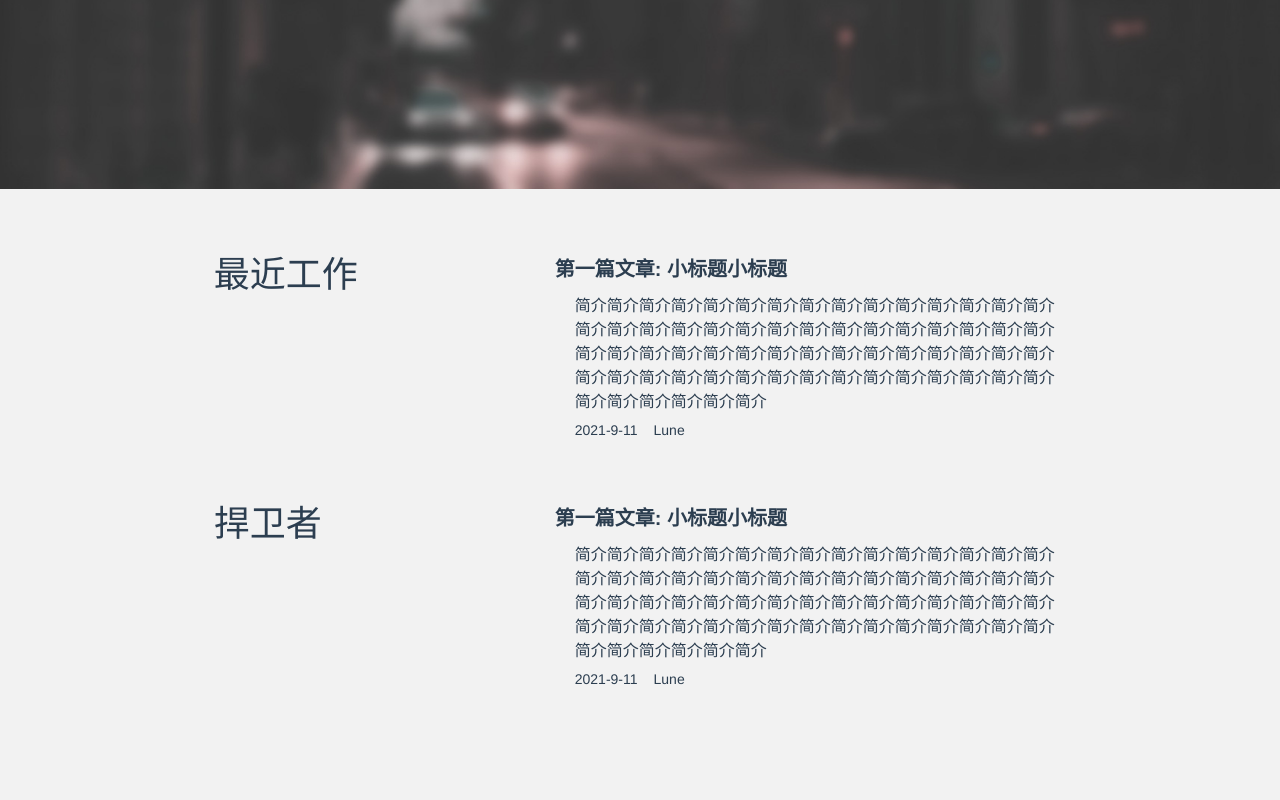
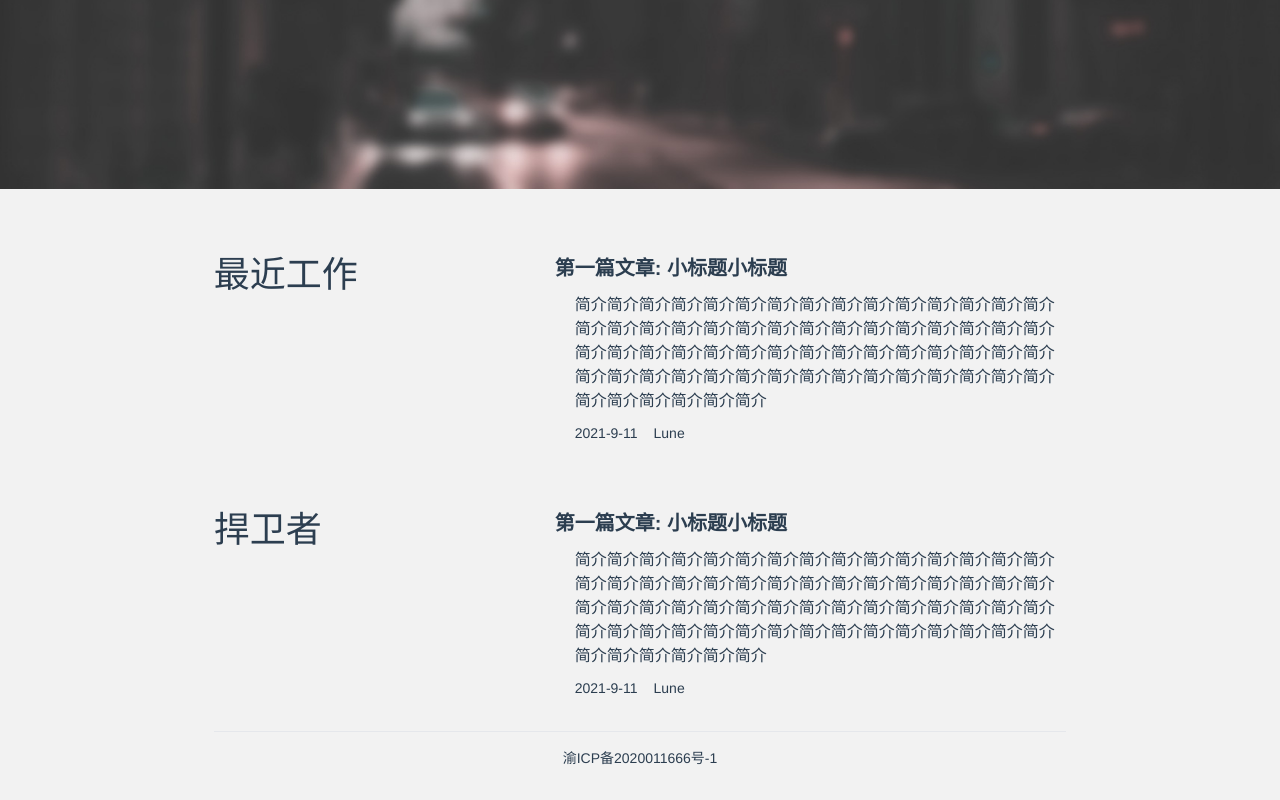
Before and after one commit to Shimada666/corgitech-index-fe, a Vue app: page / in a window 1280 px wide. Shown: the part 611-1411 px from the top of the page. Before the commit the page ends 1298 px from the top, so only its background shows below. Built offline with nearby package versions, Linux system fonts and the light colour scheme.

Commit message:
feat: 加入备案号，加入 windicss

```diff
--- a/package.json
+++ b/package.json
@@ -44,10 +44,13 @@
     "stylelint": "^13.13.1",
     "stylelint-config-standard": "^21.0.0",
     "stylelint-order": "^4.1.0",
+    "tailwindcss": "npm:@tailwindcss/postcss7-compat",
     "typescript": "^4.4.2",
-    "vite": "^2.5.6",
+    "vite": "^2.6.14",
+    "vite-plugin-windicss": "^1.5.1",
     "vue-eslint-parser": "^7.11.0",
     "vue-tsc": "^0.3.0",
+    "windicss": "^3.2.0",
     "yorkie": "^2.0.0"
   },
   "gitHooks": {
--- a/src/main.ts
+++ b/src/main.ts
@@ -2,6 +2,8 @@ import { createApp } from 'vue'
 import App from '@/App.vue'
 import router from './router'
 
+import 'virtual:windi.css'
+
 const app = createApp(App)
 app.use(router)
   .mount('#app')
--- a/src/views/Index.vue
+++ b/src/views/Index.vue
@@ -9,7 +9,7 @@ import Logo from '@/components/Logo.vue'
     <div class="main">
       <div class="container">
         <logo
-          class="logo"
+          class="logo m-auto"
           :width="40"
           type="white" />
         <div class="title">CorgiTech</div>
@@ -19,7 +19,7 @@ import Logo from '@/components/Logo.vue'
           <div class="intro-text">这是第三行</div>
         </div>
         <div class="link">
-          博客&nbsp;c>&nbsp;&nbsp;二狗&nbsp;&nbsp;>&nbsp;&nbsp;了解我们
+          博客&nbsp;>&nbsp;&nbsp;二狗&nbsp;&nbsp;>&nbsp;&nbsp;了解我们
         </div>
       </div>
     </div>
@@ -56,6 +56,15 @@ import Logo from '@/components/Logo.vue'
       </div>
     </div>
   </div>
+  <div class="main">
+    <hr class="mt-8">
+  </div>
+  <div class="main">
+    <div class="mt-4 text-sm text-center">
+      <a href="https://beian.miit.gov.cn/" target="_blank">渝ICP备2020011666号-1</a>
+    </div>
+  </div>
+  <div class="mb-8" />
 </template>
 
 <style lang="scss" scoped>
--- /dev/null
+++ b/tailwind.config.js
@@ -0,0 +1,11 @@
+module.exports = {
+  purge: [],
+  darkMode: false, // or 'media' or 'class'
+  theme: {
+    extend: {}
+  },
+  variants: {
+    extend: {}
+  },
+  plugins: []
+}
--- a/vite.config.ts
+++ b/vite.config.ts
@@ -1,10 +1,11 @@
 import { defineConfig } from 'vite'
 import vue from '@vitejs/plugin-vue'
 import vueJsxPlugin from '@vitejs/plugin-vue-jsx'
+import WindiCSS from 'vite-plugin-windicss'
 import { resolve } from 'path'
 
 export default defineConfig({
-  plugins: [vue(), vueJsxPlugin()],
+  plugins: [vue(), vueJsxPlugin(), WindiCSS()],
   resolve: {
     alias: {
       '@': resolve(__dirname, './src')
```
Also changed, not shown: 1 other file (tests, documents, lock files or other folders).
